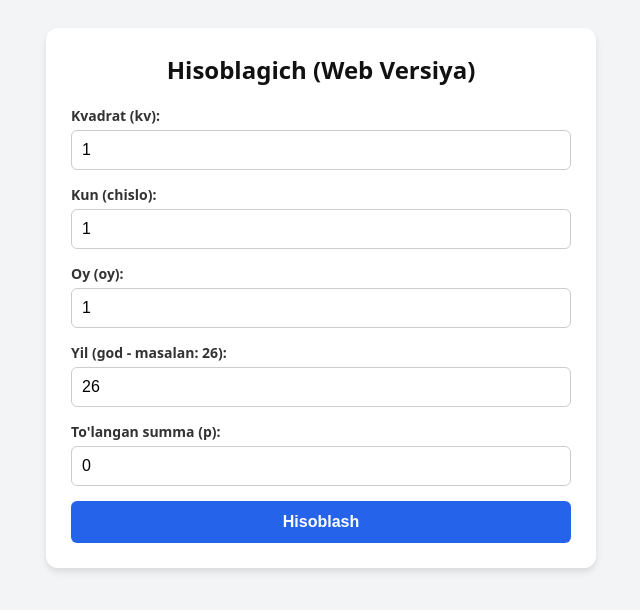
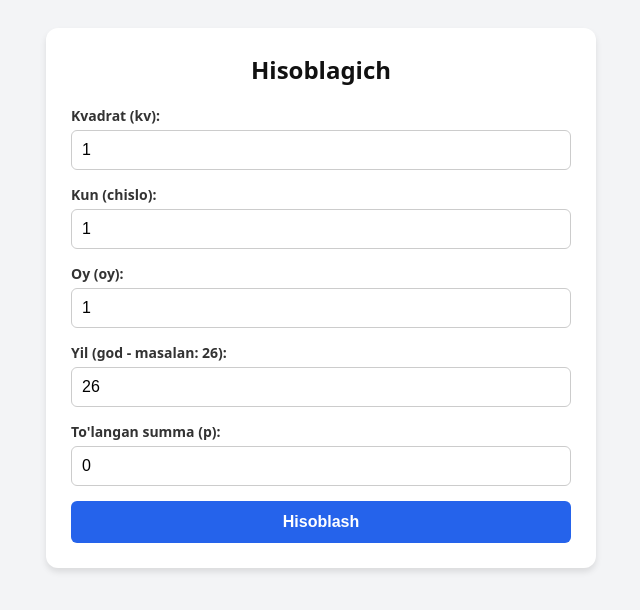
Before and after one commit to yakubdjanova/billing-calculator, a plain HTML site: page index.html in a window 1280 px wide. Shown: the whole page, without its empty margins (319-959 px from the left). Drawn offline with Linux system fonts and the light colour scheme.

Commit message:
Update index.html

```diff
--- a/index.html
+++ b/index.html
@@ -22,7 +22,7 @@
 <body>
 
 <div class="card">
-    <h2>Hisoblagich (Web Versiya)</h2>
+    <h2>Hisoblagich</h2>
     <div class="form-group">
         <label>Kvadrat (kv):</label>
         <input type="number" id="kv" value="1">
```
